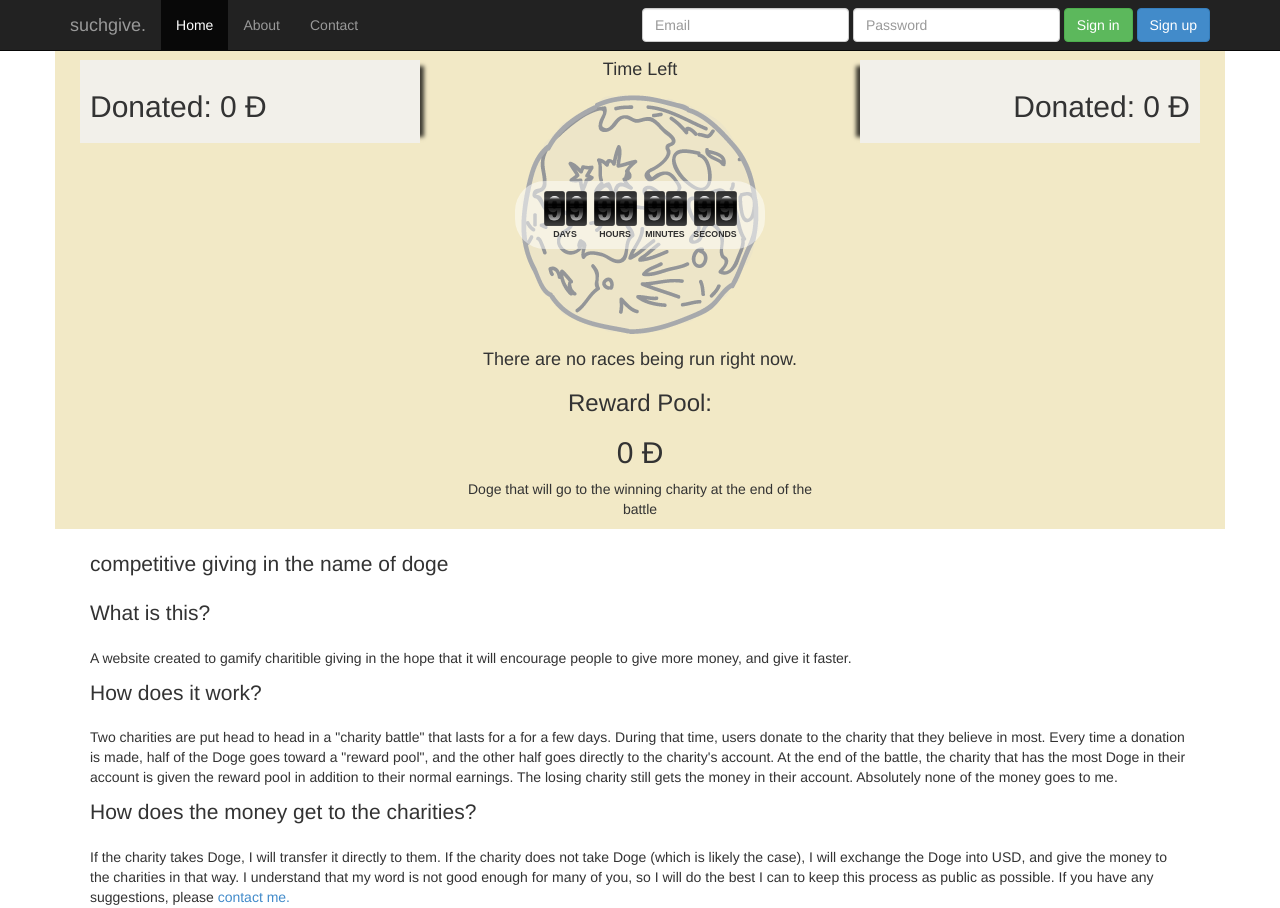
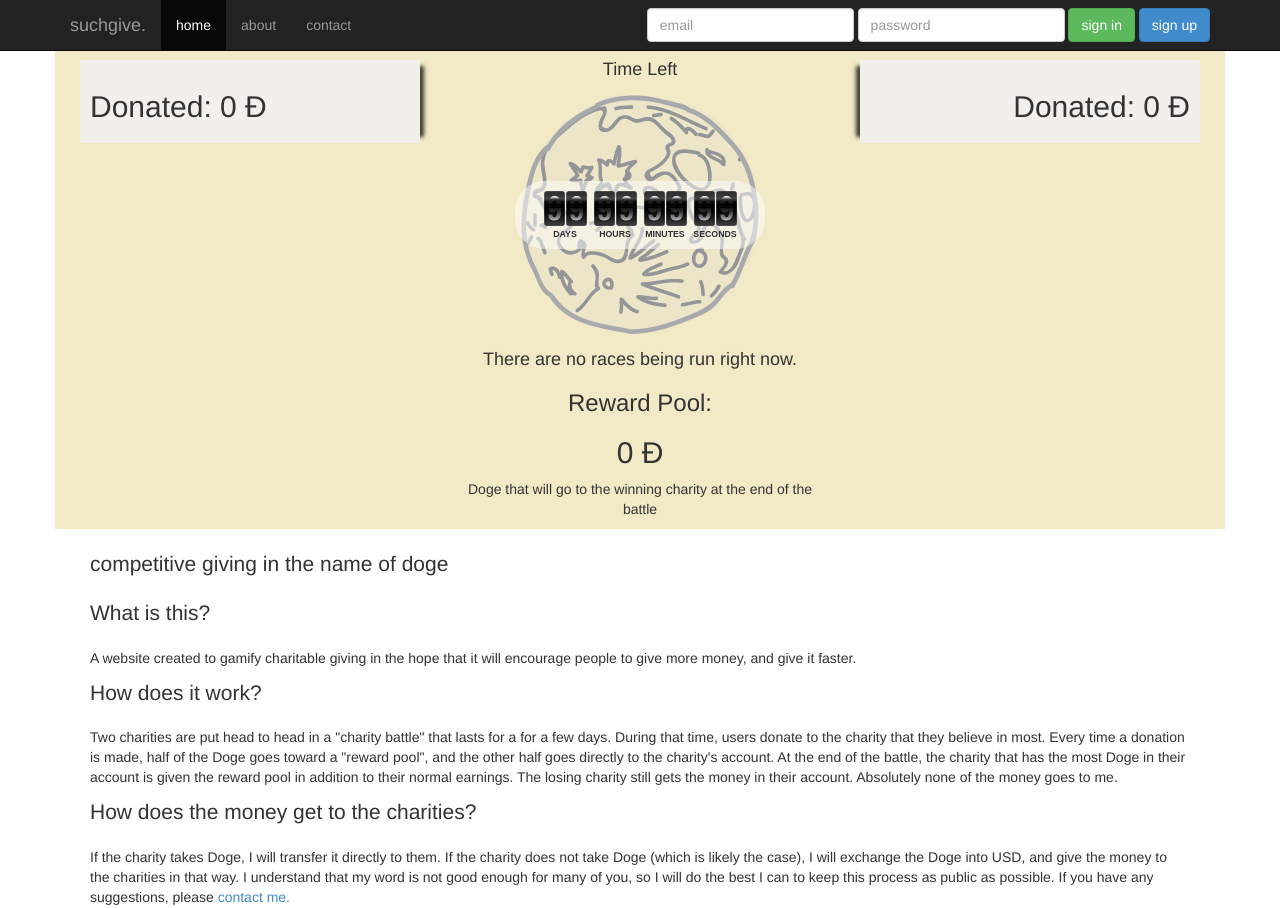
Before and after one commit to wolfd/suchgive, a CodeIgniter app: page /index.php/main/index in a window 1280 px wide. Shown: the top 908 px of the page. Run offline with CodeIgniter, Linux system fonts and the light colour scheme; data that the repository does not hold is empty.

Commit message:
Fixed tyop. Changed header buttons to lowercase for consistency with "suchgive." name.

```diff
--- a/application/views/header.php
+++ b/application/views/header.php
@@ -35,22 +35,22 @@
 				</div>
 				<div class="collapse navbar-collapse">
 					<ul class="nav navbar-nav">
-						<li<?php echo ($active_page == "home" ? ' class="active"' : ''); ?>><a href="/">Home</a></li>
-						<li<?php echo ($active_page == "about" ? ' class="active"' : ''); ?>><a href="/about">About</a></li>
-						<li<?php echo ($active_page == "contact" ? ' class="active"' : ''); ?>><a href="/contact">Contact</a></li>
+						<li<?php echo ($active_page == "home" ? ' class="active"' : ''); ?>><a href="/">home</a></li>
+						<li<?php echo ($active_page == "about" ? ' class="active"' : ''); ?>><a href="/about">about</a></li>
+						<li<?php echo ($active_page == "contact" ? ' class="active"' : ''); ?>><a href="/contact">contact</a></li>
 					</ul>
 					<?php
 					if (!$logged_in) {
 					?>
 					<form class="navbar-form navbar-right" role="form" name="login-form" action="/account/login" method="post">
 						<div class="form-group">
-							<input type="text" name="email" placeholder="Email" class="form-control">
+							<input type="text" name="email" placeholder="email" class="form-control">
 						</div>
 						<div class="form-group">
-							<input type="password" name="password" placeholder="Password" class="form-control">
+							<input type="password" name="password" placeholder="password" class="form-control">
 						</div>
-						<button type="submit" class="btn btn-success">Sign in</button>
-						<a class="btn btn-primary" href="/account/signup">Sign up</a>
+						<button type="submit" class="btn btn-success">sign in</button>
+						<a class="btn btn-primary" href="/account/signup">sign up</a>
 					</form>
 					<?php
 					}
@@ -58,8 +58,8 @@
 					?>
 					<div class="navbar-right">
 						<ul class="nav navbar-nav">
-							<li<?php echo ($active_page == "account" ? ' class="active"' : ''); ?>><a href="/account">My Account</a></li>
-							<li><a href="/account/logout">Logout</a></li>
+							<li<?php echo ($active_page == "account" ? ' class="active"' : ''); ?>><a href="/account">my account</a></li>
+							<li><a href="/account/logout">logout</a></li>
 						</ul>
 					</div>
 					<?php
--- a/application/views/mainview.php
+++ b/application/views/mainview.php
@@ -36,7 +36,7 @@
 <div class="padded-description">
   <p class="lead">competitive giving in the name of doge</p>
   <p class="lead">What is this?</p>
-  <p>A website created to gamify charitible giving in the hope that it will encourage people to give more money, and give it faster.</p>
+  <p>A website created to gamify charitable giving in the hope that it will encourage people to give more money, and give it faster.</p>
 
   <p class="lead">How does it work?</p>
   <p>Two charities are put head to head in a "charity battle" that lasts for a for a few days. During that time, users donate to the charity that they believe in most. Every time a donation is made, half of the Doge goes toward a "reward pool", and the other half goes directly to the charity's account. At the end of the battle, the charity that has the most Doge in their account is given the reward pool in addition to their normal earnings. The losing charity still gets the money in their account. Absolutely none of the money goes to me.</p>
```
